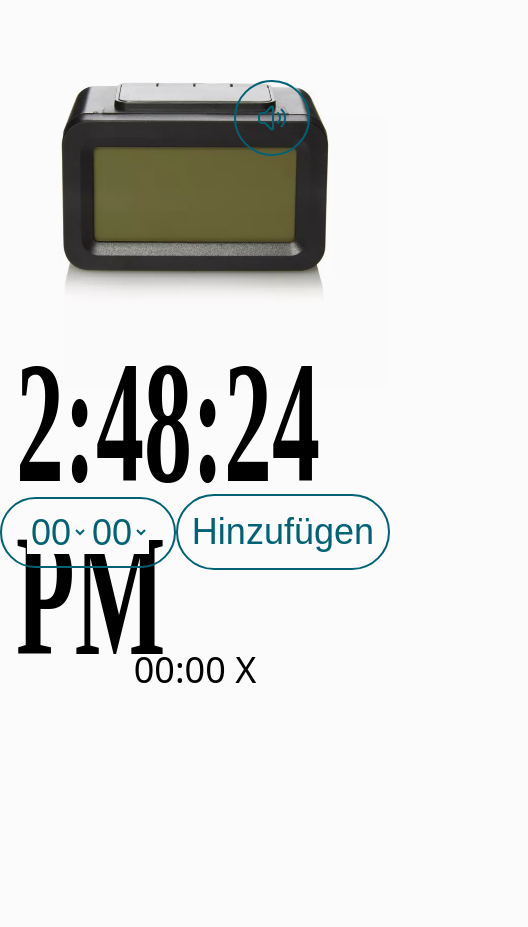
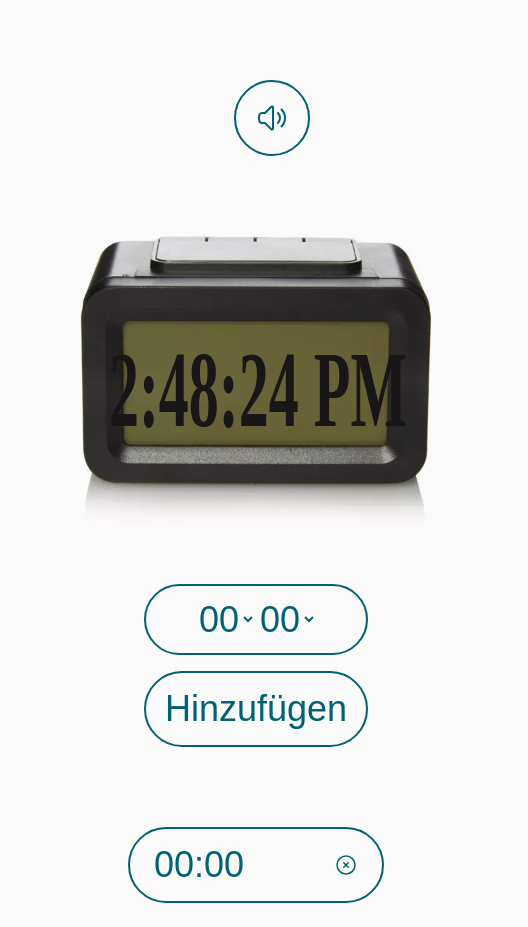
Before and after one commit to HerbIzzle/LeiwanderWecker, an Angular app in the folder leiwander-wecker/: page / in a window 390 px wide. Both pictures are taken after a click on the button "Hinzufügen". Shown: the whole page, 528 px wide, since content can reach past the window. Before the commit the page ends 844 px from the top, so only its background shows below. Built offline with nearby package versions, Linux system fonts and the light colour scheme.

Commit message:
fully responsive

```diff
--- a/leiwander-wecker/src/app/alarm/alarm.component.html
+++ b/leiwander-wecker/src/app/alarm/alarm.component.html
@@ -1,5 +1,5 @@
 <div
-  class="flex max-w-screen-md justify-evenly items-center mx-auto -mt-28 relative z-40">
+  class="flex max-md:flex-col max-md:space-y-4 max-w-screen-md justify-evenly items-center mx-auto -mt-14 md:-mt-28 relative z-40">
   <div class="text-4xl text-wien-it-blue text-center w-56 py-3 px-3.5 border-2 border-wien-it-blue rounded-full group hover:bg-gray-100 hover:drop-shadow-xl">
     <select class=" bg-clr txt-fnt-fmly group-hover:bg-gray-100" [(ngModel)]="selectedHour">
       <option *ngFor="let hour of hours" [value]="hour">{{hour}}</option>
@@ -16,12 +16,16 @@
 </div>
 
 <div>
-  <ul class="alarm-list mt-20 text-center">
+  <ul class="alarm-list mt-20 text-center flex-col">
     <li
-      class="text-4xl"
+      class="text-4xl my-6 mx-auto txt-fnt-fmly text-wien-it-blue border-2 border-wien-it-blue rounded-full w-3/6 py-4 px-3.5 hover:bg-gray-100 hover:drop-shadow-xl"
       *ngFor="let alarm of alarms">{{alarm.hour}}:{{alarm.minute}}
-      <button (click)="removeAlarm(alarm)">
-        X
+      <button
+        class="ml-20"
+        (click)="removeAlarm(alarm)">
+        <svg xmlns="http://www.w3.org/2000/svg" fill="none" viewBox="0 0 24 24" stroke-width="1.5" stroke="currentColor" class="w-6 h-6">
+          <path stroke-linecap="round" stroke-linejoin="round" d="M9.75 9.75l4.5 4.5m0-4.5l-4.5 4.5M21 12a9 9 0 11-18 0 9 9 0 0118 0z" />
+        </svg>
       </button>
     </li>
   </ul>
--- a/leiwander-wecker/src/app/clock/clock.component.css
+++ b/leiwander-wecker/src/app/clock/clock.component.css
@@ -1,5 +1,6 @@
 .font-fix{
   font-family: "Yu Gothic";
+  color: #181616;
   transform: scaleY(1.8);
   margin-top: 24px;
   margin-left: 1rem;
--- a/leiwander-wecker/src/app/clock/clock.component.html
+++ b/leiwander-wecker/src/app/clock/clock.component.html
@@ -1,12 +1,15 @@
-<div class="max-w-screen-md mx-auto relative">
+<div class="max-w-screen-md mx-auto relative mt-32 md:mt-0">
 
   <img
-    class="mix-blend-multiply"
+    class="mix-blend-multiply max-md:max-w-lg max-md:mx-auto"
     src="assets/clock.webp"
     alt="Clock">
 
   <div
-    class="font-fix text-8xl font-bold z-20 sm:absolute sm:top-80 sm:left-48 sm:tracking-tighter">
+    class="max-md:top-52 max-md:left-0 max-md:right-0 max-md:ml-auto
+     max-md:mr-auto max-md:w-full max-md:text-center max-md:text-6xl max-md:pr-7
+     font-fix md:text-8xl font-bold z-20 absolute top-44 ml-24
+     md:top-80 md:left-48 sm:tracking-tighter">
     {{date}}
   </div>
 </div>
--- a/leiwander-wecker/src/styles.css
+++ b/leiwander-wecker/src/styles.css
@@ -5,6 +5,7 @@
 
 html{
   background-color: #fbfbfb;
+  min-width: fit-content;
 }
 
 .bg-clr{
```
